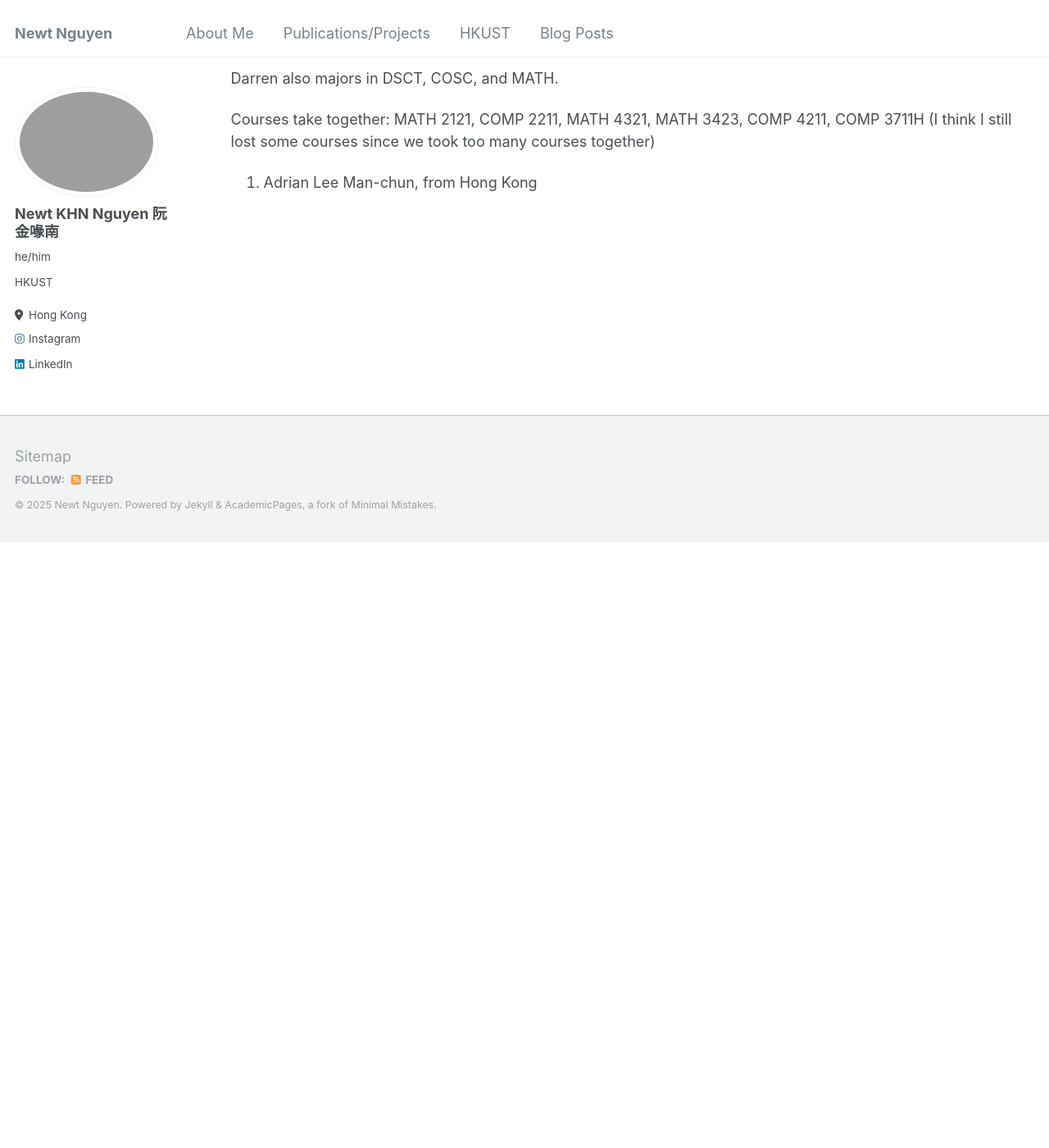
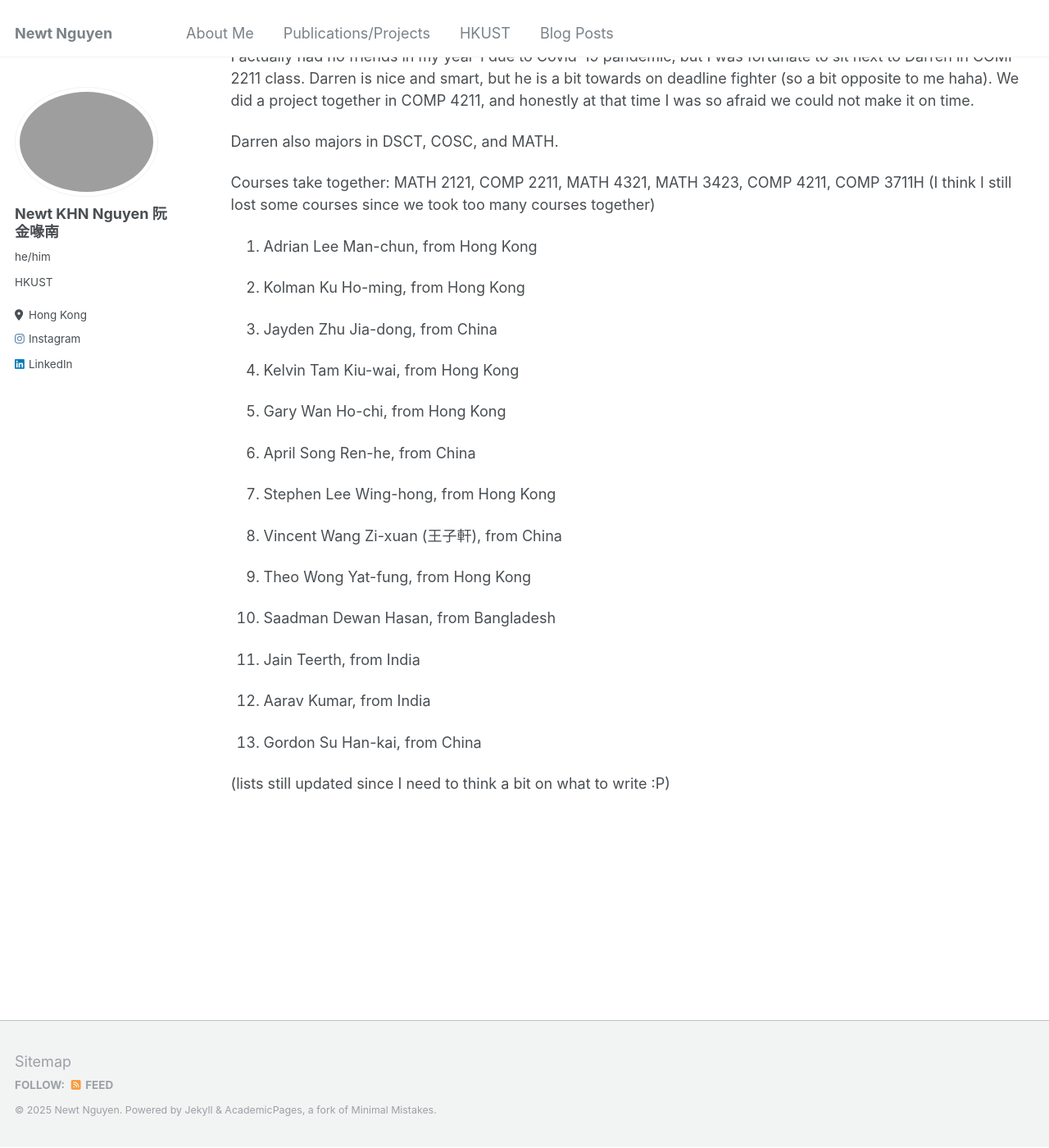
Before and after one commit to newtdes/newtdes.github.io, a Jekyll site: the page built from _pages/hkust.md, in a window 1280 px wide and 1400 px high, scrolled down 1218 px. Shown: the whole window at 82% size. Built offline with Jekyll 4.4.1, drawn with Linux system fonts in a browser that asks for light colours; before the commit the page ends 1880 px from its top, so only the background shows below that; some of the changed text lies outside the part shown.

Commit message:
Final update for today

```diff
--- a/_pages/hkust.md
+++ b/_pages/hkust.md
@@ -27,6 +27,8 @@
 
 In no particular order and preference, I want to pay early tribute to my friends here, who are very supportive towards me, who have been carrying me throughout my time at HKUST. Without them, I cannot survive in this intense environment!
 
+I actually remember my friends' English romanization, since I believe it is important to remember people's names as a whole.
+
 1. Brian Chen Shr-en, from Taiwan
 
 Okay, I can say that Brian and I took a lot of classes together, but we did not actually open our mouth to start a conversation until Fall 2024. Brian's mind is brilliant, and honestly I do not know how many times I have to emphasize the word **brilliant**. He excels in both mathematics and computer science, and to me he is like 學長 (xuezhang or hsueh ch'ang, means senior) due to his pretty mature personality.
@@ -44,3 +46,29 @@
 Courses take together: MATH 2121, COMP 2211, MATH 4321, MATH 3423, COMP 4211, COMP 3711H (I think I still lost some courses since we took too many courses together)
 
 3. Adrian Lee Man-chun, from Hong Kong
+
+4. Kolman Ku Ho-ming, from Hong Kong
+
+5. Jayden Zhu Jia-dong, from China
+
+6. Kelvin Tam Kiu-wai, from Hong Kong
+
+7. Gary Wan Ho-chi, from Hong Kong
+
+8. April Song Ren-he, from China
+
+9. Stephen Lee Wing-hong, from Hong Kong
+
+10. Vincent Wang Zi-xuan (王子軒), from China
+
+11. Theo Wong Yat-fung, from Hong Kong
+
+12. Saadman Dewan Hasan, from Bangladesh
+
+13. Jain Teerth, from India
+
+14. Aarav Kumar, from India
+
+15. Gordon Su Han-kai, from China
+
+(lists still updated since I need to think a bit on what to write :P)
```
